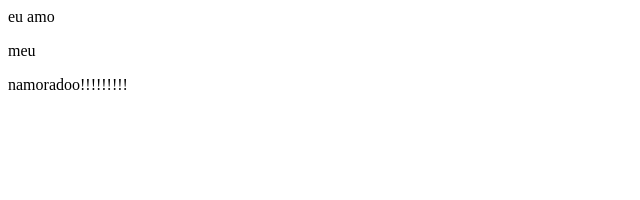
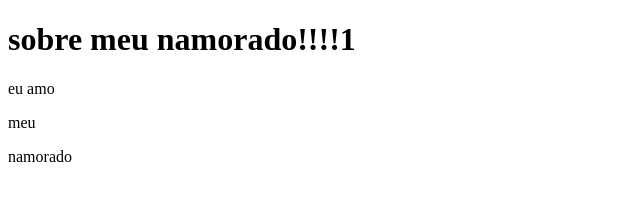
Before and after one commit to ihalisalmeida/pagina-web1, a plain HTML site: page index.html in a window 1280 px wide. Shown: the whole page, without its empty margins (0-640 px from the left). Drawn offline with Linux system fonts and the light colour scheme.

Commit message:
Add files via upload

```diff
--- a/index.html
+++ b/index.html
@@ -1,3 +1,17 @@
-<p>eu amo</p>
-<P>meu</P>
-<P>namoradoo!!!!!!!!!</P>
+
+
+<!DOCTYPE html>
+<html lang="pt-br">
+<head>
+    <meta charset="UTF-8">
+    <meta name="viewport" content="width=device-width, initial-scale=1.0">
+    <title>Document</title>
+</head>
+<body>
+    <h1>sobre meu namorado!!!!1</h1>
+  <p>eu amo</p>
+  <P>meu</P>
+  <P>namorado</P>
+</body>
+
+</html>
```
